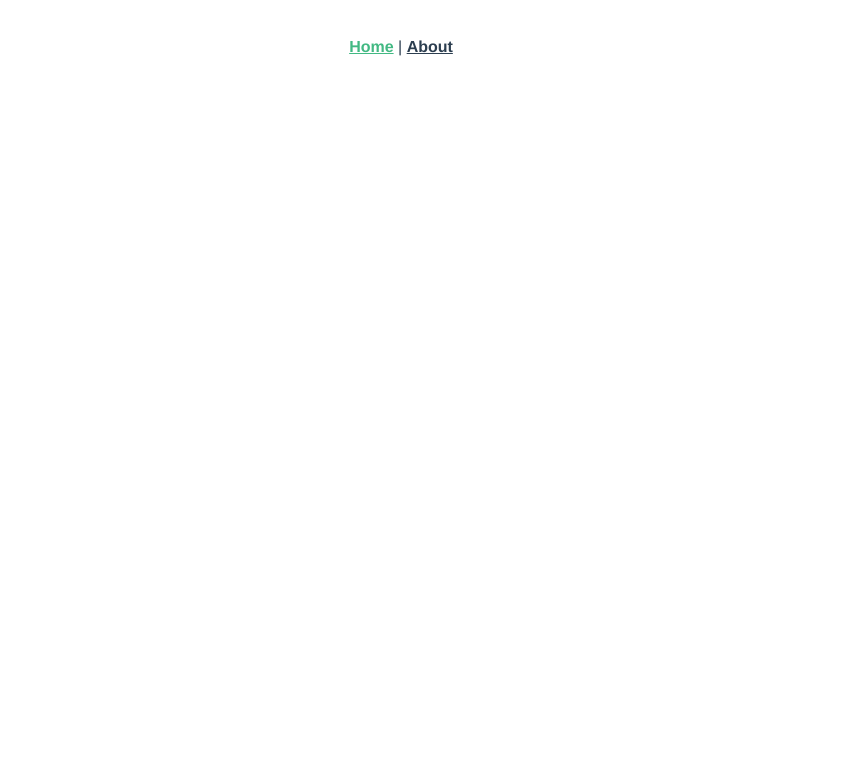
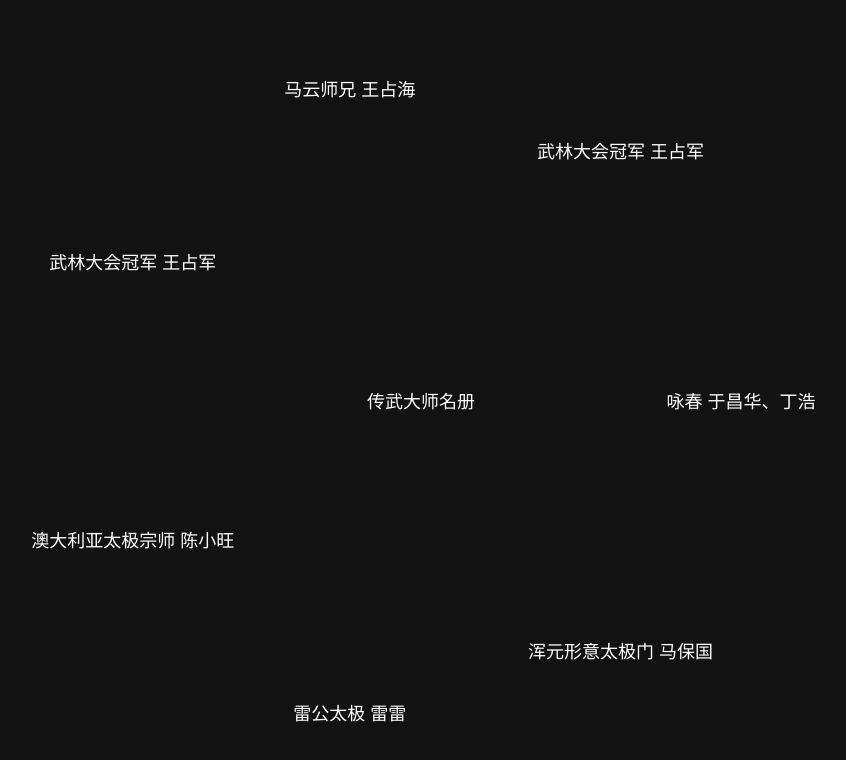
Before and after one commit to lckevin27/Traditional-Wushu-Masters, a Vue app: page / in a window 1280 px wide. Shown: the top 760 px of the page, without its empty margins (239-1085 px from the left). Built offline with nearby package versions, Linux system fonts and the light colour scheme.

Commit message:
Add basic components, style and style calculation logic.

```diff
--- a/package.json
+++ b/package.json
@@ -3,7 +3,7 @@
   "version": "0.1.0",
   "private": true,
   "scripts": {
-    "serve": "vue-cli-service serve",
+    "serve": "vue-cli-service serve --port 4000",
     "build": "vue-cli-service build",
     "test:unit": "vue-cli-service test:unit",
     "lint": "vue-cli-service lint"
--- a/src/App.vue
+++ b/src/App.vue
@@ -1,30 +1,3 @@
 <template>
-  <div id="nav">
-    <router-link to="/">Home</router-link> |
-    <router-link to="/about">About</router-link>
-  </div>
   <router-view/>
 </template>
-
-<style lang="scss">
-#app {
-  font-family: Avenir, Helvetica, Arial, sans-serif;
-  -webkit-font-smoothing: antialiased;
-  -moz-osx-font-smoothing: grayscale;
-  text-align: center;
-  color: #2c3e50;
-}
-
-#nav {
-  padding: 30px;
-
-  a {
-    font-weight: bold;
-    color: #2c3e50;
-
-    &.router-link-exact-active {
-      color: #42b983;
-    }
-  }
-}
-</style>
--- /dev/null
+++ b/src/components/HomeList.vue
@@ -0,0 +1,14 @@
+<template>
+  <div id="home-list-container">
+    <ul class="list">
+      <li>传武大师名册</li>
+      <li><a href="#">浑元形意太极门 马保国</a></li>
+      <li><a href="#">雷公太极 雷雷</a></li>
+      <li><a href="#">澳大利亚太极宗师 陈小旺</a></li>
+      <li><a href="#">武林大会冠军 王占军</a></li>
+      <li><a href="#">马云师兄 王占海</a></li>
+      <li><a href="#">武林大会冠军 王占军</a></li>
+      <li><a href="#">咏春 于昌华、丁浩</a></li>
+    </ul>
+  </div>
+</template>
--- a/src/components/TimelineItem.vue
+++ b/src/components/TimelineItem.vue
@@ -1,5 +1,5 @@
 <template>
   <div>
-    Placeholder for a timeline item.
+    我是一个 Timeline item。
   </div>
 </template>
--- a/src/main.js
+++ b/src/main.js
@@ -2,5 +2,6 @@ import { createApp } from 'vue'
 import App from './App.vue'
 import router from './router'
 import store from './store'
+import './scss/index.scss'
 
 createApp(App).use(store).use(router).mount('#app')
--- /dev/null
+++ b/src/scss/base/_general.scss
@@ -0,0 +1,15 @@
+body {
+  font-family: Avenir, Helvetica, Arial, sans-serif;
+  -webkit-font-smoothing: antialiased;
+  text-align: center;
+  font-size: 18px;
+  margin: 0;
+
+  li {
+    list-style: none;
+  }
+
+  a {
+    text-decoration: none;
+  }
+}
--- /dev/null
+++ b/src/scss/base/_variables.scss
@@ -0,0 +1,2 @@
+$bg-color: #131213;
+$text-color: #FFF;
--- /dev/null
+++ b/src/scss/components/_home-list.scss
@@ -0,0 +1,29 @@
+@use 'sass:math';
+$num-of-masters: 7;
+$degree-of-gap: 360deg / $num-of-masters;
+$radius: 320px;
+
+#home-list-container {
+  position: relatve;
+  color: $text-color;
+
+  .list {
+    display: flex;
+    justify-content: center;
+    align-items: center;
+
+    a {
+      color: $text-color;
+    }
+
+    li {
+      position: absolute;
+    }
+
+    @for $i from 2 through $num-of-masters + 1 {
+      li:nth-child(#{$i}) {
+        transform: translate($radius * math.cos($degree-of-gap * ($i - 1)), $radius * math.sin($degree-of-gap * ($i - 1)));
+      }
+    }
+  }
+}
--- /dev/null
+++ b/src/scss/components/_home.scss
@@ -0,0 +1,7 @@
+.home {
+  height: 100vh;
+  background-color: $bg-color;
+  display: flex;
+  justify-content: center;
+  align-items: center;
+}
--- /dev/null
+++ b/src/scss/index.scss
@@ -0,0 +1,7 @@
+// base
+@import './base/variables';
+@import './base/general';
+
+// components
+@import './components/home';
+@import './components/home-list';
--- a/src/views/Home.vue
+++ b/src/views/Home.vue
@@ -1,10 +1,16 @@
 <template>
   <div class="home">
+    <HomeList />
   </div>
 </template>
 
 <script>
+import HomeList from '@/components/HomeList.vue'
+
 export default {
-  name: 'Home'
+  name: 'Home',
+  components: {
+    HomeList
+  }
 }
 </script>
```
